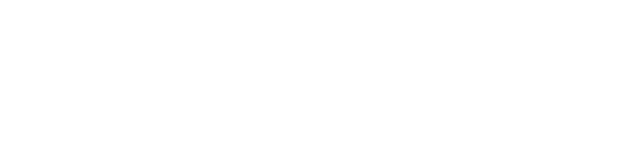
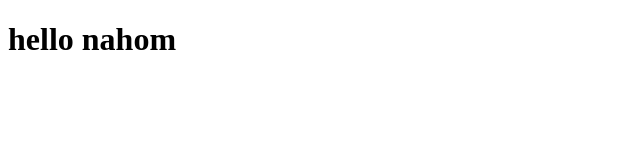
Before and after one commit to michaltesfu/-my-repo1, a plain HTML site: page u.html in a window 1280 px wide. Shown: the whole page, without its empty margins (0-640 px from the left). Drawn offline with Linux system fonts and the light colour scheme.

Commit message:
main modified

```diff
--- a/u.html
+++ b/u.html
@@ -6,6 +6,6 @@
     <title>Document</title>
 </head>
 <body>
-
+    <h1>hello nahom</h1>
 </body>
 </html>
```
